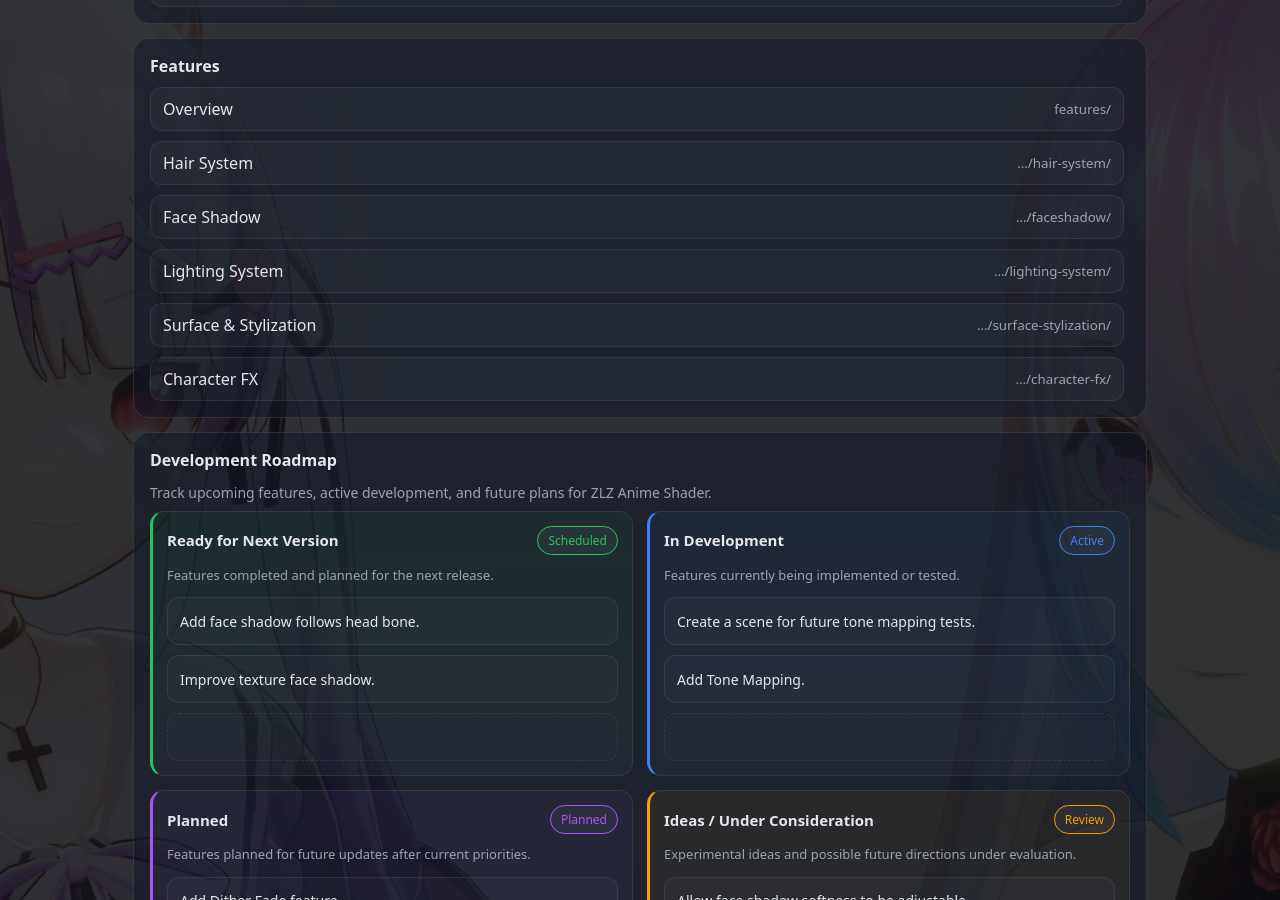
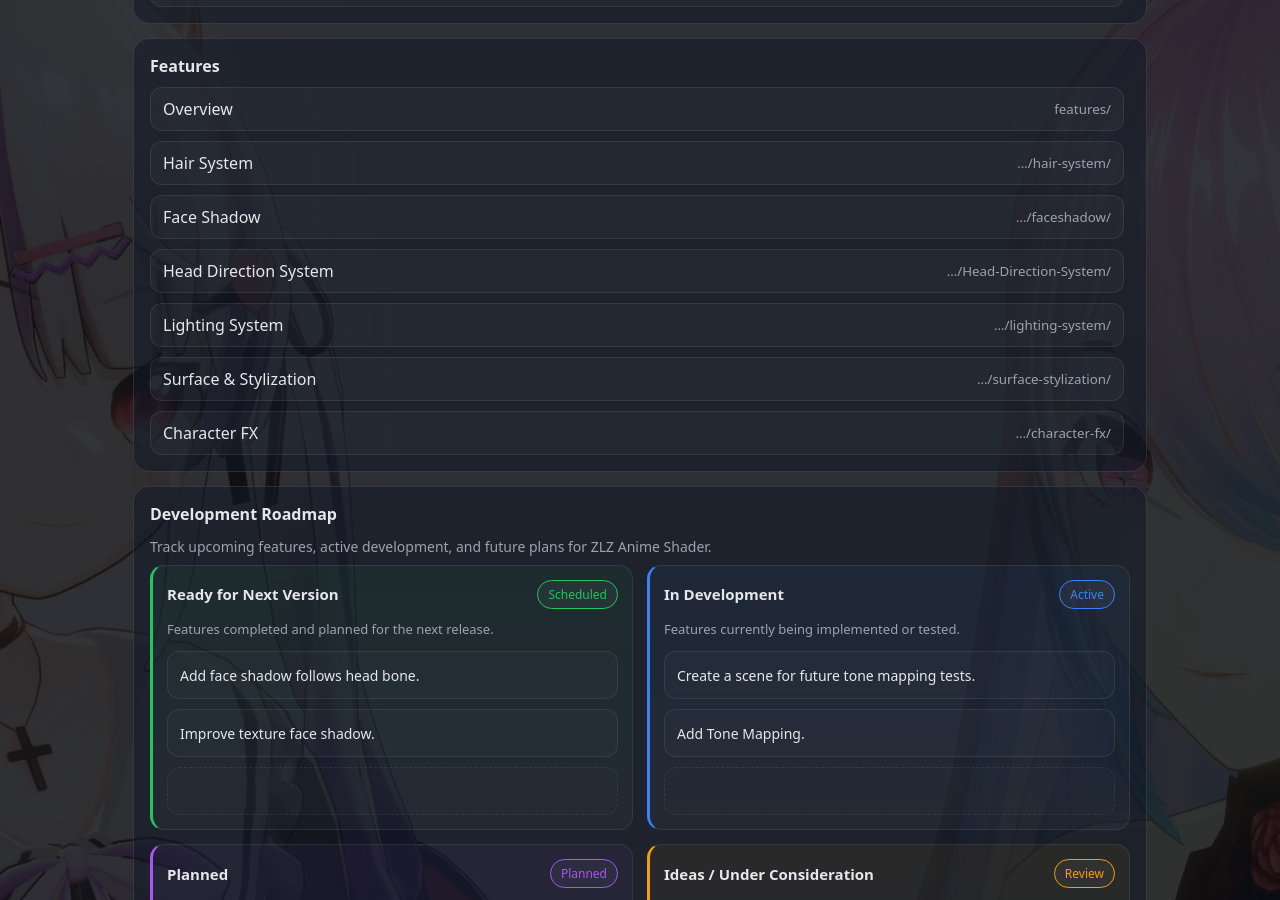
Before and after one commit to zlz-studio/zlz-studio.github.io, a Jekyll site: the page index.html, which Jekyll copies as it is, in a window 1280 px wide and 900 px high, scrolled down 1174 px. Built offline with Jekyll 4.4.1, drawn with Linux system fonts in a browser that asks for light colours.

Commit message:
Update index.html

```diff
--- a/index.html
+++ b/index.html
@@ -635,6 +635,7 @@
           <a class="item" href="/features/"><span>Overview</span><small>features/</small></a>
           <a class="item" href="/features/hair-system/"><span>Hair System</span><small>…/hair-system/</small></a>
           <a class="item" href="/features/faceshadow/"><span>Face Shadow</span><small>…/faceshadow/</small></a>
+          <a class="item" href="/features/Head-Direction-System/"><span>Head Direction System</span><small>…/Head-Direction-System/</small></a>
           <a class="item" href="/features/lighting-system/"><span>Lighting System</span><small>…/lighting-system/</small></a>
           <a class="item" href="/features/surface-stylization/"><span>Surface & Stylization</span><small>…/surface-stylization/</small></a>
           <a class="item" href="/features/character-fx/"><span>Character FX</span><small>…/character-fx/</small></a>
```
